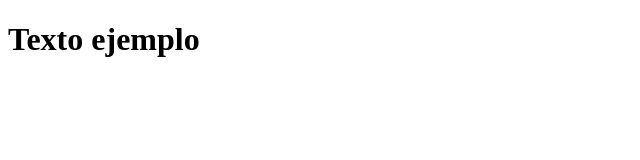
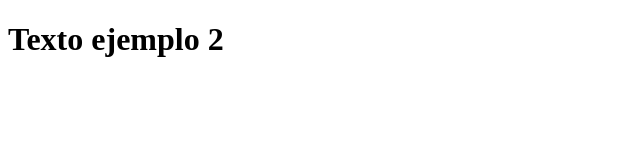
Before and after one commit to Marcos1326/mgh-geekshub-fsd-val-html-css-17012023, a plain HTML site: page index.html in a window 1280 px wide. Shown: the full height of the page, 0-640 px from the left. Drawn offline with Linux system fonts and the light colour scheme.

Commit message:
Update index.html

```diff
--- a/index.html
+++ b/index.html
@@ -7,6 +7,7 @@
     <title>Document</title>
 </head>
 <body>
-    <h1>Texto ejemplo</h1>
+    <h1>Texto ejemplo 2</h1>
+
 </body>
 </html>
```
